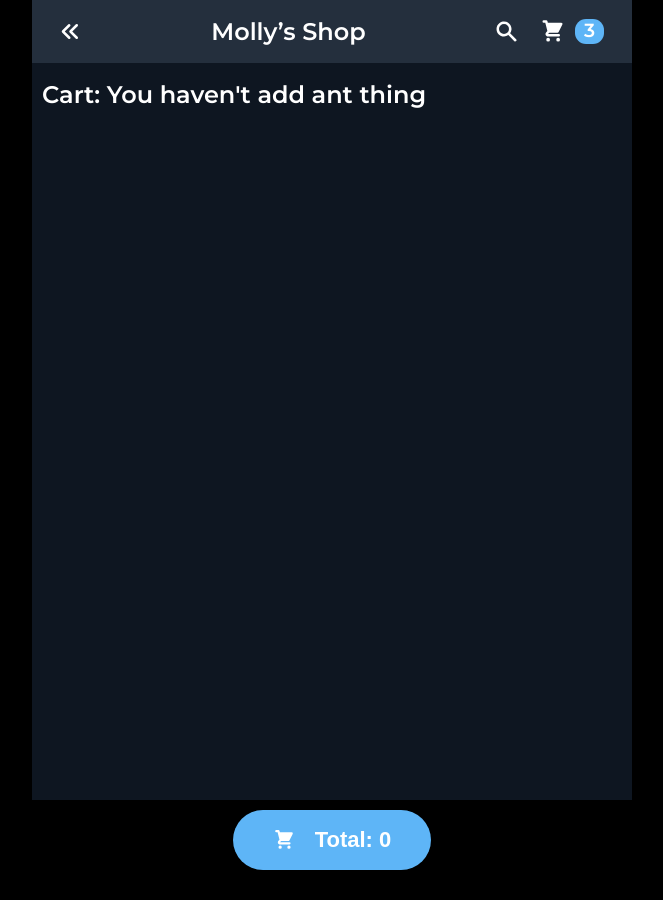
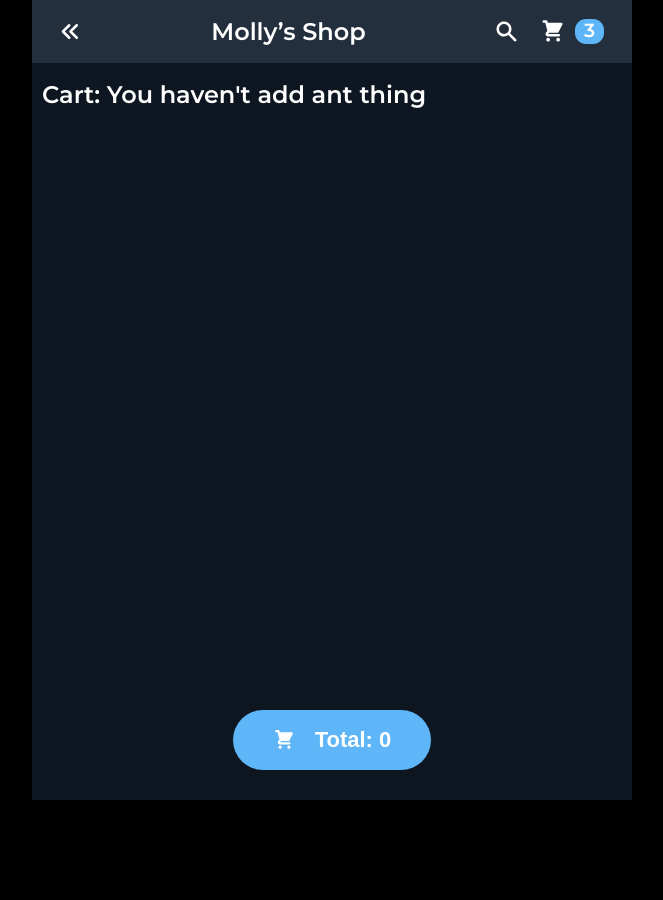
Before and after one commit to AliWayDev/optochka, a React (Create React App) app: page /basket in a window 1280 px wide. Shown: the whole page, without its empty margins (308-971 px from the left). After the commit the page ends 800 px from the top, so only its background shows below. Built offline with nearby package versions, Linux system fonts and the light colour scheme.

Commit message:
fix cart button

```diff
--- a/src/pages/basket/Basket.jsx
+++ b/src/pages/basket/Basket.jsx
@@ -10,7 +10,7 @@
 }
 
 export const Basket = () => {
-  const { cart, summ } = useContext(StoreContext);
+  const { cart, summ, notify } = useContext(StoreContext);
   const [el, setEl] = useState([]);
   const [sum, setSum] = useState([]);
 
@@ -47,6 +47,10 @@
     summ.setSum(sum.reduce(add, 0));
   }, [sum]);
 
+  useEffect(() => {
+    notify.setNotify(true);
+  }, []);
+
   return (
     <Layout>
       <div className="basket">
```
